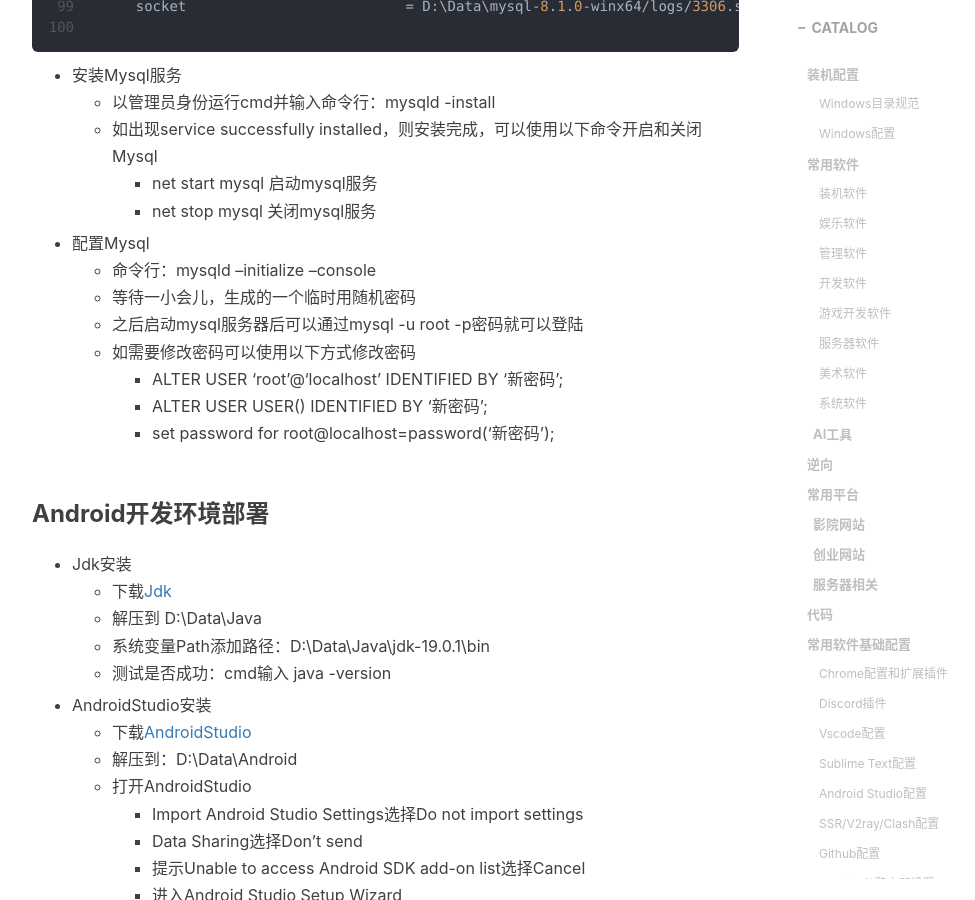
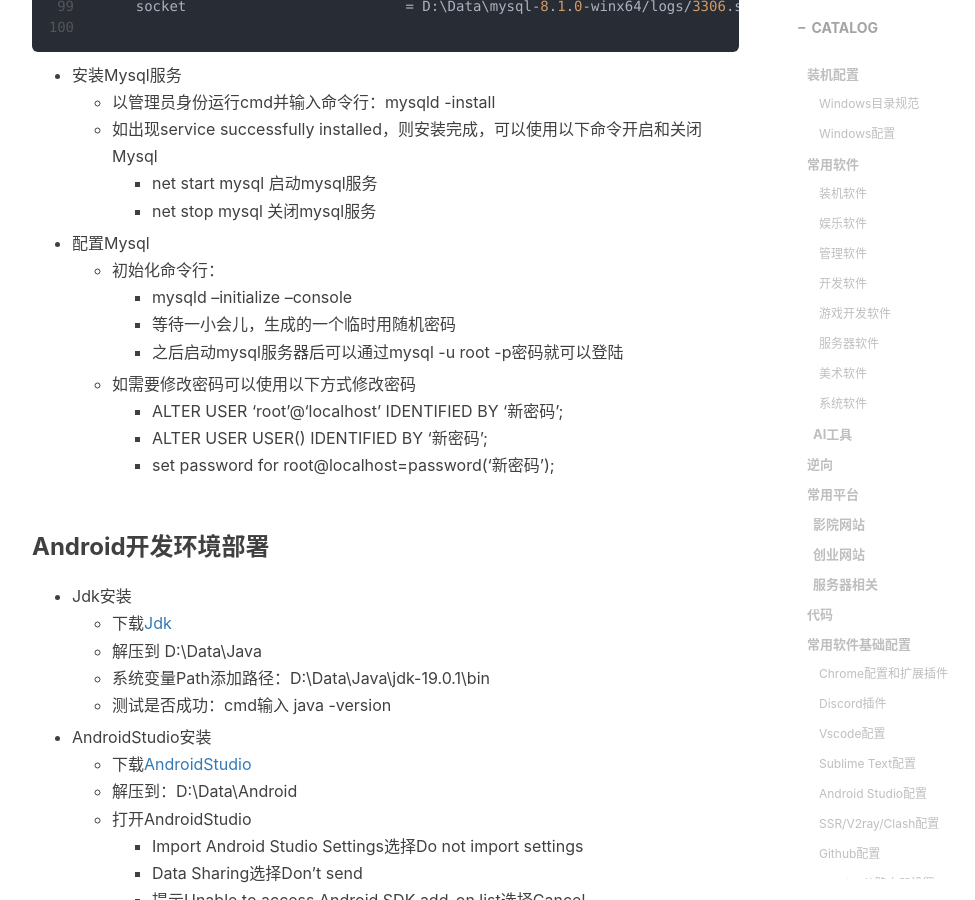
Before and after one commit to gumcstronger/gumcstronger.github.io, a Jekyll site: the page built from _posts/2022/2022-08-24-windows.md, in a window 1280 px wide and 900 px high, scrolled down 15926 px. Shown: the whole window, without its empty margins (233-1208 px from the left). Built offline with Jekyll 4.4.1, drawn with Linux system fonts in a browser that asks for light colours; comment, search, counter and statistics services are not loaded.

Commit message:
Update 2022-08-24-windows.md

```diff
--- a/_posts/2022/2022-08-24-windows.md
+++ b/_posts/2022/2022-08-24-windows.md
@@ -573,9 +573,10 @@
     * net start mysql 启动mysql服务
     * net stop mysql 关闭mysql服务
 * 配置Mysql
-  * 命令行：mysqld --initialize --console
-  * 等待一小会儿，生成的一个临时用随机密码
-  * 之后启动mysql服务器后可以通过mysql -u root -p密码就可以登陆
+  * 初始化命令行：
+    * mysqld --initialize --console
+    * 等待一小会儿，生成的一个临时用随机密码
+    * 之后启动mysql服务器后可以通过mysql -u root -p密码就可以登陆
   * 如需要修改密码可以使用以下方式修改密码
     * ALTER USER 'root'@‘localhost’ IDENTIFIED BY '新密码';
     * ALTER USER USER() IDENTIFIED BY '新密码';
```
